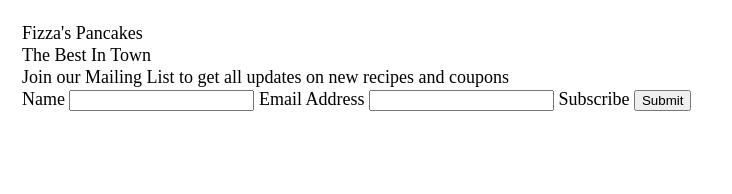
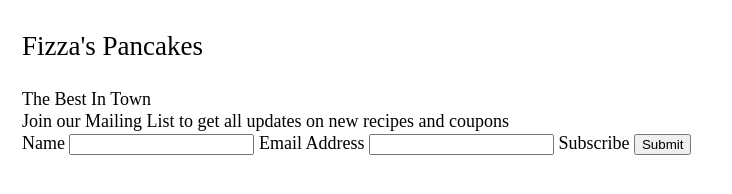
Before and after one commit to farif1/project-one-362, a plain HTML site: page index.html in a window 1280 px wide. Shown: the whole page, without its empty margins (0-732 px from the left). Drawn offline with Linux system fonts and the light colour scheme.

Commit message:
Add font-size, line-height and padding to h1

```diff
--- a/screen.css
+++ b/screen.css
@@ -13,3 +13,9 @@ html {
   line-height: 1.2222222222222em; /* 22px / 18 px = 1.2222222222222em */
   padding: 1.2222222222222em; /* 22px / 18 px = 1.2222222222222em */
 }
+
+h1 {
+  font-size: 1.5em; /* 27px / 18px = 1.5em */
+  line-height: 1.83333333em; /* 33px / 18 px = 1.83333333em */
+  padding-bottom: 0.6111111em; /* 11px / 18px = 0.6111111em */
+}
```
